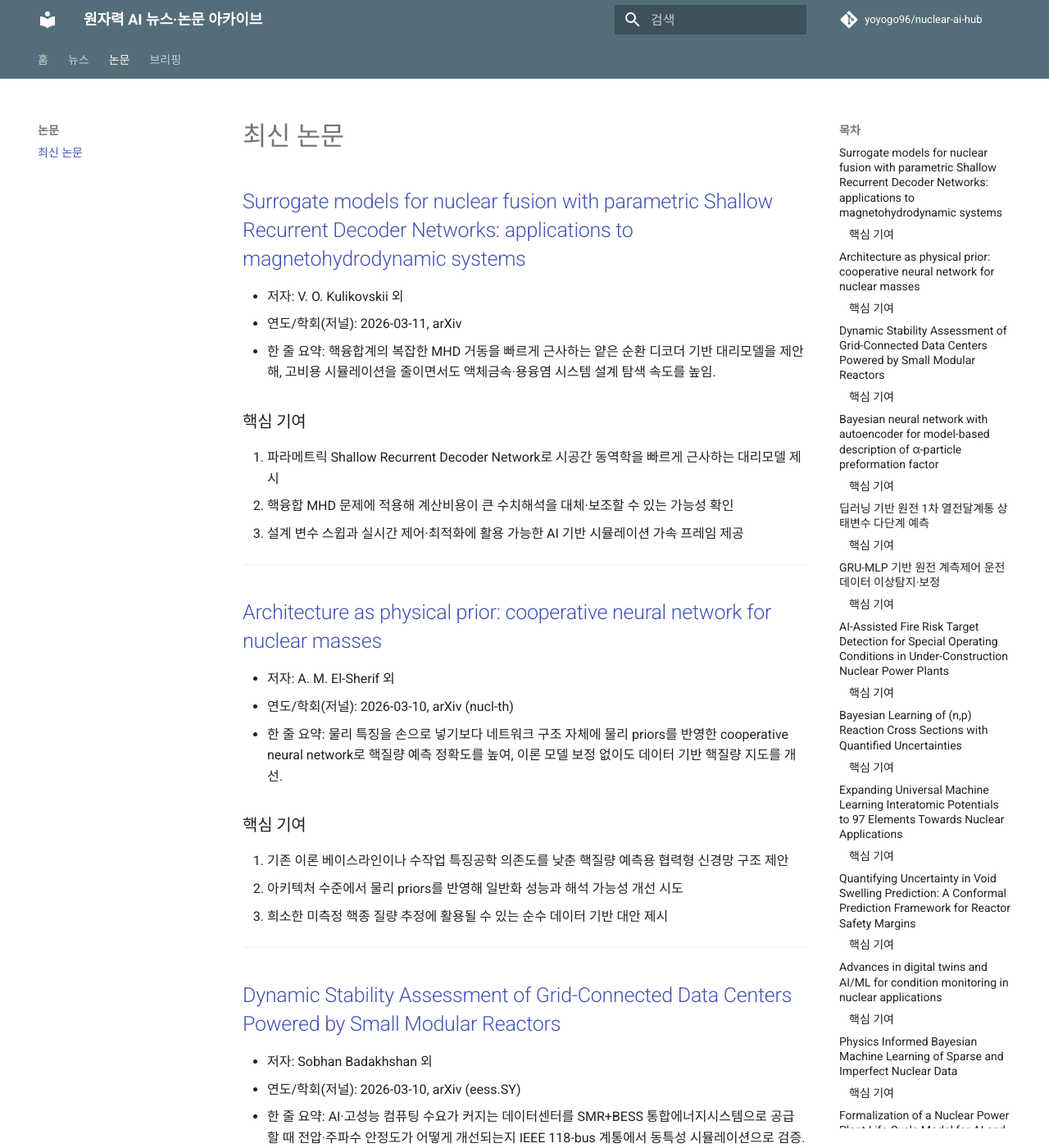
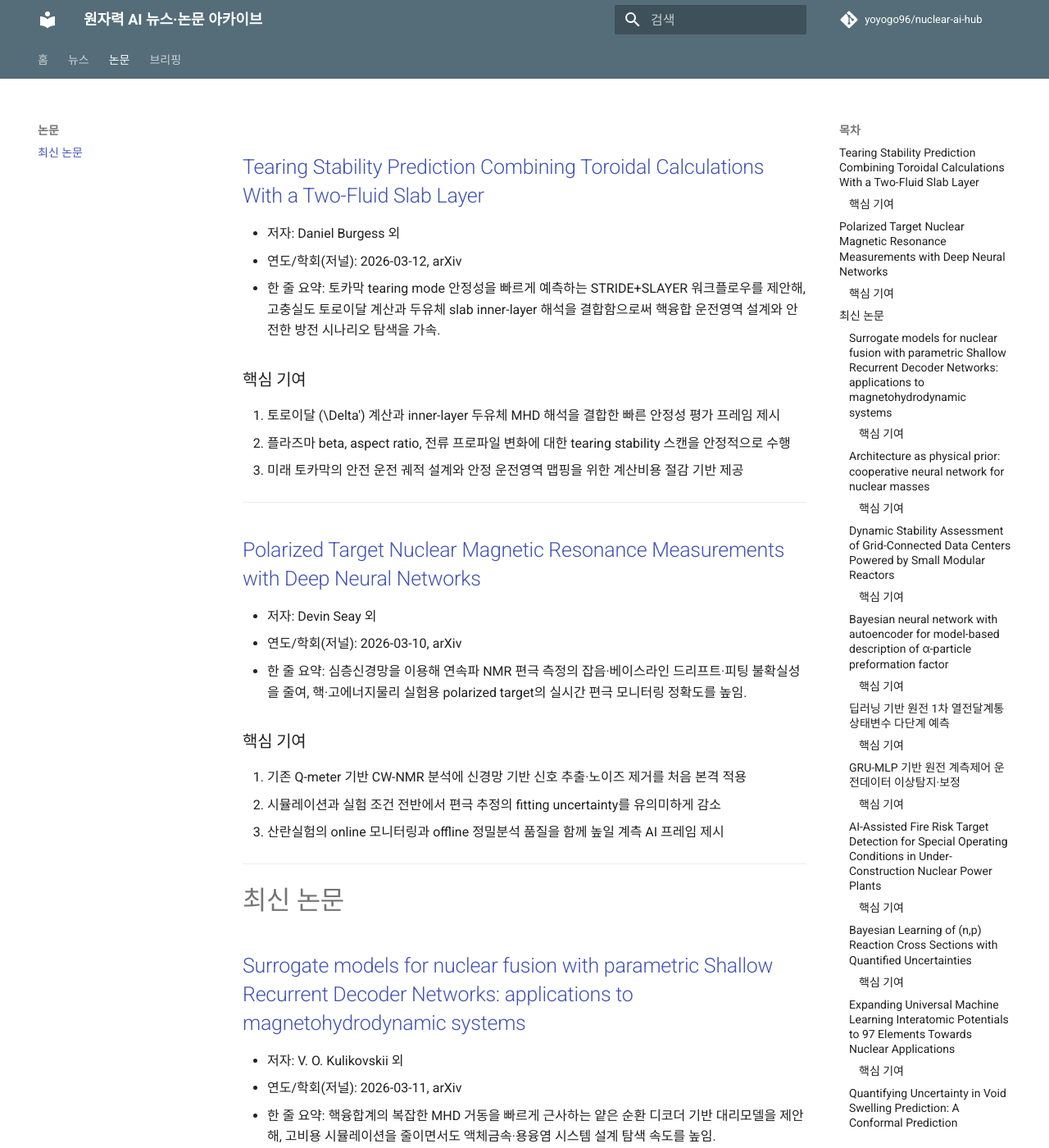
Before and after one commit to yoyogo96/nuclear-ai-hub, an MkDocs documentation site: the page built from docs/papers/index.md, in a window 1280 px wide and 1400 px high. Shown: the whole window at 82% size. Built offline with MkDocs 1.6.1 and Material for MkDocs 9.7.7, drawn with Linux system fonts in a browser that asks for light colours; comment, search, counter and statistics services are not loaded.

Commit message:
docs: daily nuclear ai hub update for 2026-03-13

```diff
--- a/docs/briefings/index.md
+++ b/docs/briefings/index.md
@@ -1,4 +1,20 @@
 # 주간 브리핑
+
+## 2026-03-13 데일리 브리핑
+
+### 오늘의 3줄 요약
+1. 미국 DOE는 기존 원전 수명연장·출력증강·재가동을 묶은 UPRISE를 내놓으며, 신규 건설만이 아니라 기존 원전 fleet 자체를 빠르게 키우는 경로를 공식화함.
+2. Westinghouse AP1000 10기 도입의 경제효과 분석이 나오고, Centrus·Palantir는 우라늄 농축 증설에 AI 운영 최적화를 붙이며 원전 건설과 핵연료 밸류체인 양쪽에서 투자·운영 논리가 더 구체화됨.
+3. 논문은 토카막 tearing stability 고속예측과 DNN 기반 NMR 편극 측정 정밀화가 추가되며, 핵융합 운전 안정성·핵계측 지능화가 오늘의 연구 포인트로 확인됨.
+
+### 오늘 반영 뉴스 (3건)
+- DOE, UPRISE로 기존 원전 5GW 증강 추진 (DOE)
+- Westinghouse AP1000 10기, 美 경제효과 1조달러 분석 (WNN)
+- Centrus·Palantir, 미국 우라늄 농축 증설에 AI 운영 최적화 적용 (PR Newswire)
+
+### 오늘 반영 논문 (2건)
+- Tearing Stability Prediction Combining Toroidal Calculations With a Two-Fluid Slab Layer (arXiv, 2026-03-12)
+- Polarized Target Nuclear Magnetic Resonance Measurements with Deep Neural Networks (arXiv, 2026-03-10)
 
 ## 2026-03-12 데일리 브리핑
 
--- a/docs/papers/index.md
+++ b/docs/papers/index.md
@@ -1,3 +1,27 @@
+## [Tearing Stability Prediction Combining Toroidal Calculations With a Two-Fluid Slab Layer](https://arxiv.org/abs/2603.11562)
+- 저자: Daniel Burgess 외
+- 연도/학회(저널): 2026-03-12, arXiv
+- 한 줄 요약: 토카막 tearing mode 안정성을 빠르게 예측하는 STRIDE+SLAYER 워크플로우를 제안해, 고충실도 토로이달 계산과 두유체 slab inner-layer 해석을 결합함으로써 핵융합 운전영역 설계와 안전한 방전 시나리오 탐색을 가속.
+
+### 핵심 기여
+1. 토로이달 \(\Delta'\) 계산과 inner-layer 두유체 MHD 해석을 결합한 빠른 안정성 평가 프레임 제시
+2. 플라즈마 beta, aspect ratio, 전류 프로파일 변화에 대한 tearing stability 스캔을 안정적으로 수행
+3. 미래 토카막의 안전 운전 궤적 설계와 안정 운전영역 맵핑을 위한 계산비용 절감 기반 제공
+
+---
+
+## [Polarized Target Nuclear Magnetic Resonance Measurements with Deep Neural Networks](https://arxiv.org/abs/2603.10146)
+- 저자: Devin Seay 외
+- 연도/학회(저널): 2026-03-10, arXiv
+- 한 줄 요약: 심층신경망을 이용해 연속파 NMR 편극 측정의 잡음·베이스라인 드리프트·피팅 불확실성을 줄여, 핵·고에너지물리 실험용 polarized target의 실시간 편극 모니터링 정확도를 높임.
+
+### 핵심 기여
+1. 기존 Q-meter 기반 CW-NMR 분석에 신경망 기반 신호 추출·노이즈 제거를 처음 본격 적용
+2. 시뮬레이션과 실험 조건 전반에서 편극 추정의 fitting uncertainty를 유의미하게 감소
+3. 산란실험의 online 모니터링과 offline 정밀분석 품질을 함께 높일 계측 AI 프레임 제시
+
+---
+
 # 최신 논문
 
 ## [Surrogate models for nuclear fusion with parametric Shallow Recurrent Decoder Networks: applications to magnetohydrodynamic systems](https://arxiv.org/abs/2603.10678)
```
Also changed, not shown: docs/news/index.md (+6 -0 lines), docs/news/nuclear-ai.md (+6 -0 lines), docs/news/nuclear.md (+10 -0 lines).
